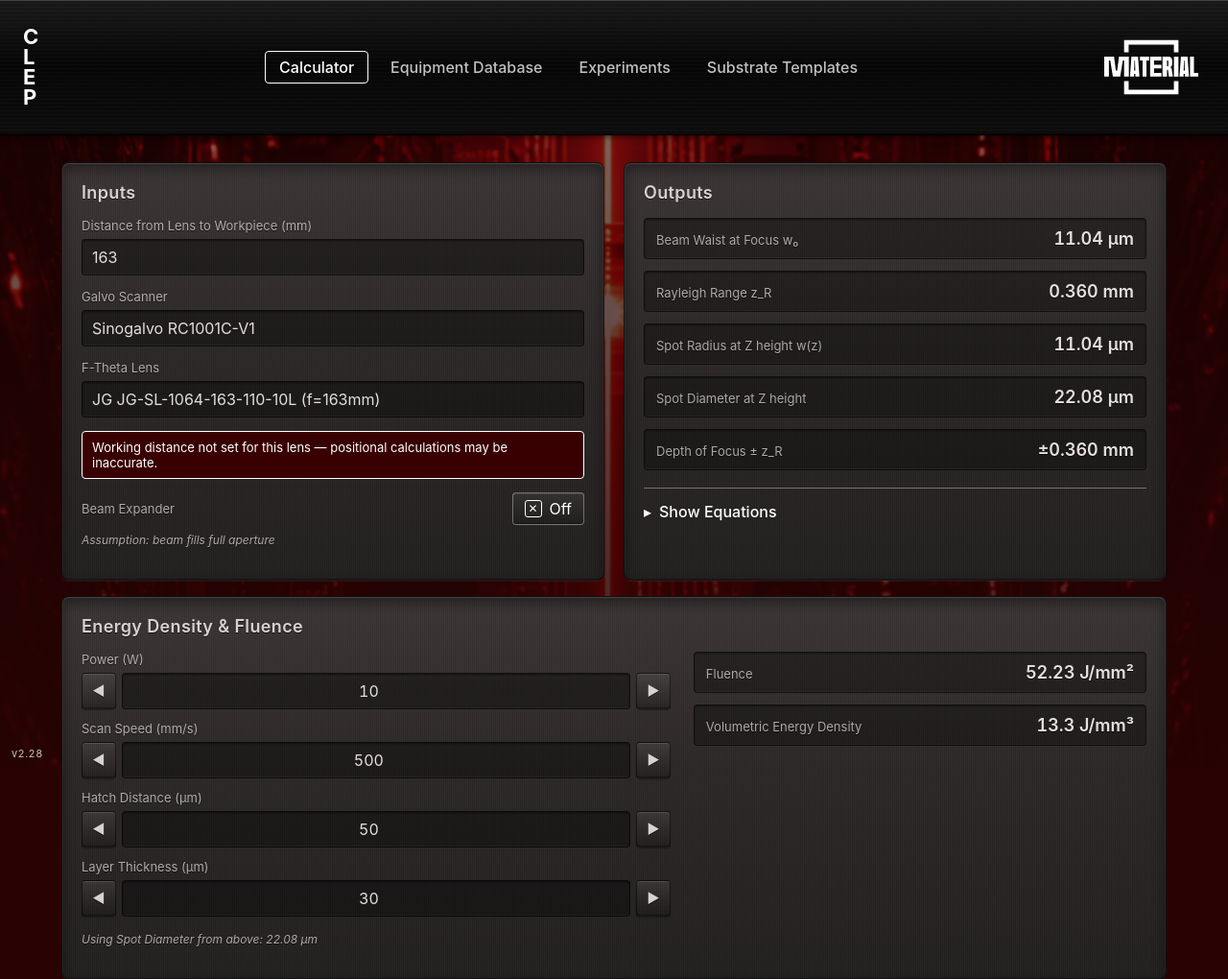
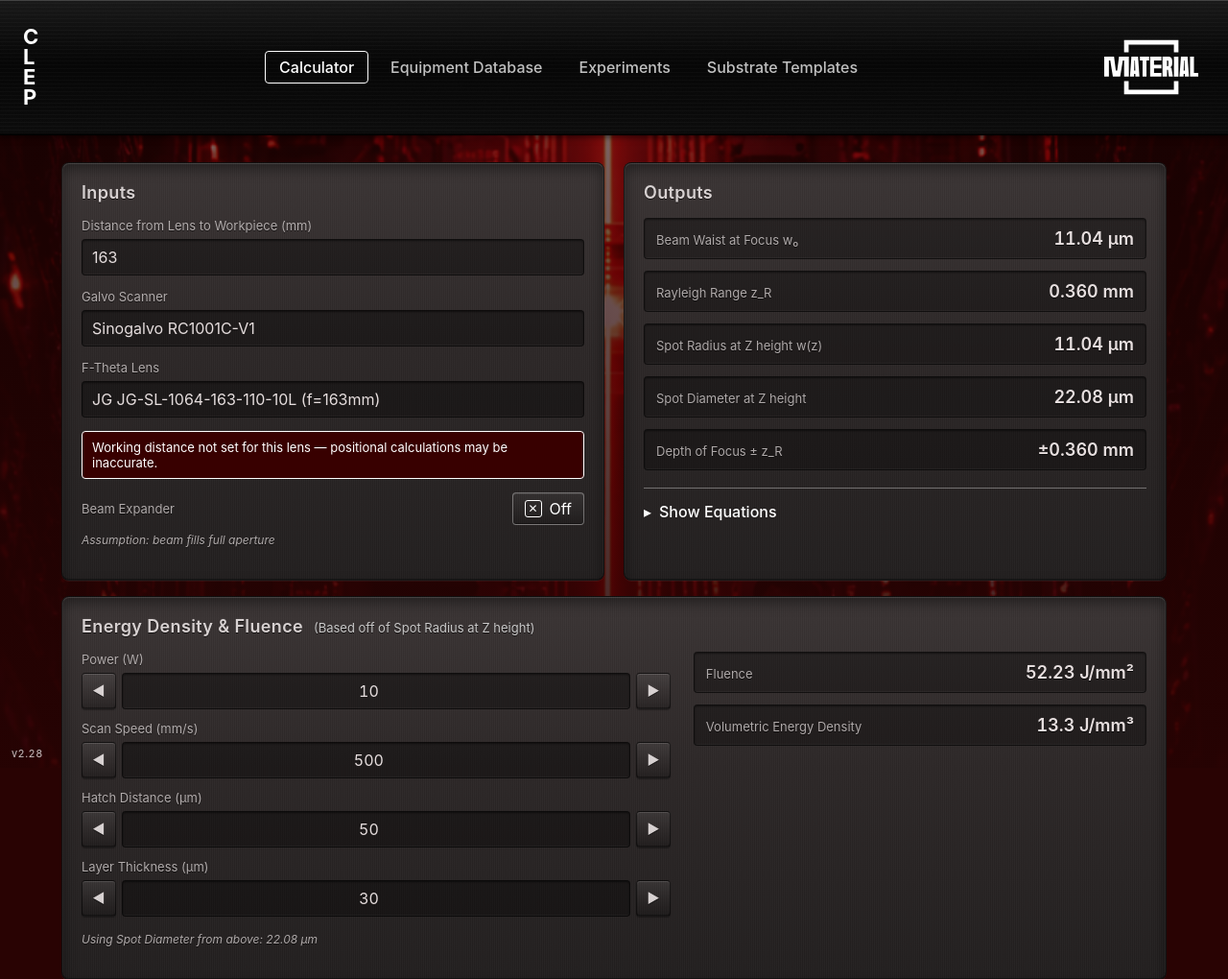
Before and after one commit to Material-Hybrid-Manufacturing/CLEP, a Flask app: page / in a window 1280 px wide. Shown: the top 1020 px of the page at 96% size. Run offline with Flask 3, Linux system fonts and the light colour scheme; data comes from the database, SQL or seed files in the repository; data that the repository does not hold is empty.

Commit message:
Calculator: clarify fluence panel title with spot-radius note

```diff
--- a/static/style.css
+++ b/static/style.css
@@ -1523,6 +1523,14 @@
   letter-spacing: 0.02em;
 }
 
+.h2-note {
+  font-size: 13px;
+  font-weight: 400;
+  color: var(--fg-soft);
+  letter-spacing: 0;
+  margin-left: 6px;
+}
+
 .calc-panel .field > span,
 .calc-panel .output-label,
 .calc-panel .nudge-label,
--- a/templates/index.html
+++ b/templates/index.html
@@ -130,7 +130,7 @@
       </div>
 
       <div class="card calc-panel fluence-panel">
-        <h2>Energy Density &amp; Fluence</h2>
+        <h2>Energy Density &amp; Fluence <span class="h2-note">(Based off of Spot Radius at Z height)</span></h2>
         <div class="fluence-grid">
           <div class="fluence-inputs">
             <div class="nudge-field" data-step="0.5">
```
